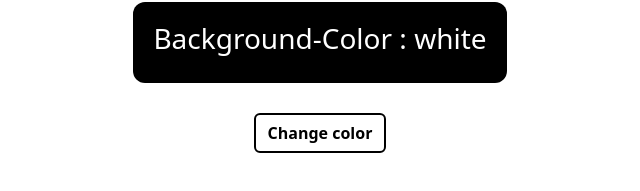
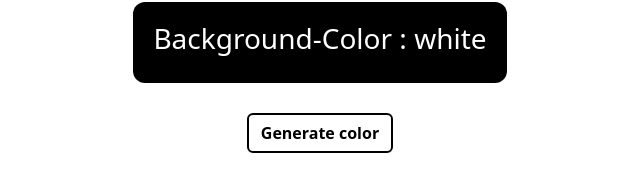
Before and after one commit to Sri363/Random_Hex_color_generator, a plain HTML site: page index.html in a window 1280 px wide. Shown: the part 385-576 px from the top of the page, 320-960 px from the left. Drawn offline with nearby package versions, Linux system fonts and the light colour scheme.

Commit message:
Update index.html

```diff
--- a/index.html
+++ b/index.html
@@ -17,7 +17,7 @@
     <div class="container-fluid">
         <h3 id="heading">Background-Color : <span class="bg-color-code">white</span></h3>
     </div>
-    <button class="btn btn-success" id="cc-btn">Change color</button>
+    <button class="btn btn-success" id="cc-btn">Generate color</button>
     </div>
     <!--bootstrap js cdn-->
     <script src="https://cdn.jsdelivr.net/npm/bootstrap@5.3.1/dist/js/bootstrap.bundle.min.js" integrity="sha384-HwwvtgBNo3bZJJLYd8oVXjrBZt8cqVSpeBNS5n7C8IVInixGAoxmnlMuBnhbgrkm" crossorigin="anonymous"></script>
```
